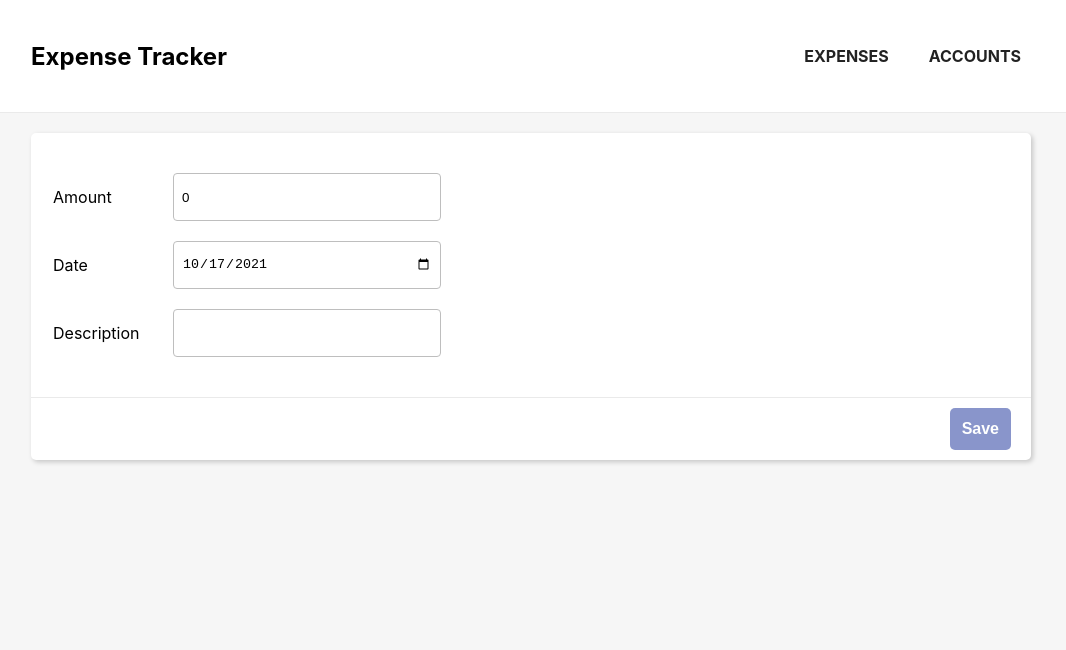
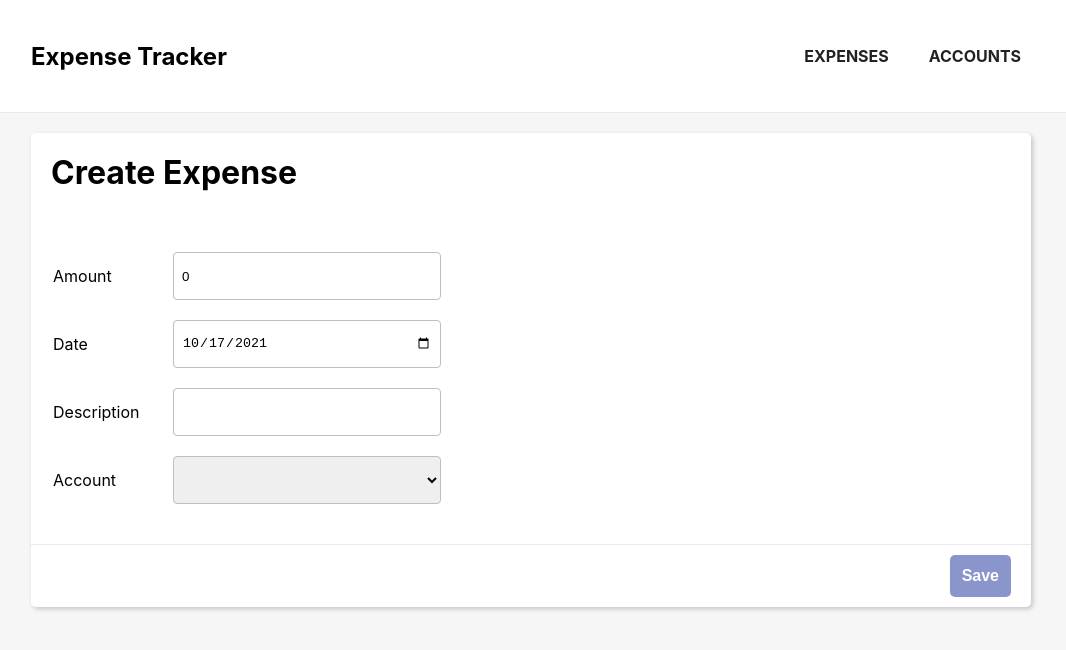
Before and after one commit to tranquangvu/rails-rounded-test, a React (Create React App) app in the folder frontend/: page /expenses/new in a window 1280 px wide. Shown: the top 650 px of the page, without its empty margins (109-1175 px from the left). Built offline with nearby package versions, Linux system fonts and the light colour scheme.

Commit message:
Allow to assign account to expense in ui

```diff
--- a/frontend/src/containers/AccountEdit/AccountEdit.js
+++ b/frontend/src/containers/AccountEdit/AccountEdit.js
@@ -16,12 +16,12 @@ const defaultAccountData = {
 
 function AccountEdit() {
   const { id } = useParams();
-  const history = useHistory();
+  const { notify } = useNotification();
   const [account, setAccount] = useState(id ? null : defaultAccountData);
   const [loadingStatus, setLoadingStatus] = useState(id ? "loading" : "loaded");
   const [isSaving, setIsSaving] = useState(false);
   const [isDeleting, setIsDeleting] = useState(false);
-  const { notify } = useNotification();
+  const history = useHistory();
   const isEditMode = !!id;
 
   useEffect(() => {
--- a/frontend/src/containers/AccountList/AccountList.js
+++ b/frontend/src/containers/AccountList/AccountList.js
@@ -32,7 +32,7 @@ const accountDataTableColumn = [
 function AccountList() {
   const history = useHistory();
   const [accounts, setAccounts] = useState([]);
-  const [status, setStatus] = useState("loading");
+  const [loadingStatus, setStatus] = useState("loading");
 
   useEffect(() => {
     async function loadAccounts() {
@@ -54,7 +54,7 @@ function AccountList() {
     history.push(`/accounts/${account.id}`);
   };
 
-  switch (status) {
+  switch (loadingStatus) {
     case "loading":
       return <LoadingIndicator />;
     case "error":
@@ -74,7 +74,7 @@ function AccountList() {
         </>
       );
     default:
-      throw new Error(`Unexpected status: ${status}`);
+      throw new Error(`Unexpected loadingStatus: ${loadingStatus}`);
   }
 }
 
--- a/frontend/src/containers/ExpenseEdit/ExpenseEdit.js
+++ b/frontend/src/containers/ExpenseEdit/ExpenseEdit.js
@@ -1,113 +1,47 @@
 import React, { useEffect, useState } from "react";
 import { useParams, useHistory } from "react-router-dom";
-import Button from "../../components/Button";
+import snakecaseKeys from "snakecase-keys";
+import camelcaseKeys from "camelcase-keys";
+
+import ExpenseForm from "./ExpenseForm";
 import ErrorMessage from "../../components/ErrorMessage";
 import LoadingIndicator from "../../components/LoadingIndicator";
 import useNotification from "../../hooks/useNotification";
 import request from "../../request";
-import styles from "./ExpenseEdit.module.css";
-
-function ExpenseForm({
-  expense, onSave, disabled, onDelete,
-}) {
-  const [changes, setChanges] = useState({});
-
-  function changeField(field, value) {
-    setChanges({
-      ...changes,
-      [field]: value,
-    });
-  }
-
-  const formData = {
-    ...expense,
-    ...changes,
-  };
-
-  function handleSubmit(event) {
-    event.preventDefault();
-    onSave(changes);
-  }
-
-  return (
-    <form autoComplete="off" onSubmit={handleSubmit} className={styles.form}>
-      <fieldset disabled={disabled ? "disabled" : undefined}>
-        <div className={styles.formRow}>
-          <label htmlFor="amount">Amount</label>
-          <input
-            required
-            min="0"
-            id="amount"
-            type="number"
-            value={formData.amount}
-            onChange={(event) => changeField("amount", event.target.value)}
-          />
-        </div>
-
-        <div className={styles.formRow}>
-          <label htmlFor="date">Date</label>
-          <input
-            required
-            id="date"
-            type="date"
-            value={formData.date}
-            onChange={(event) => changeField("date", event.target.value)}
-          />
-        </div>
-
-        <div className={styles.formRow}>
-          <label htmlFor="description">Description</label>
-          <input
-            required
-            id="description"
-            type="text"
-            value={formData.description}
-            onChange={(event) => changeField("description", event.target.value)}
-          />
-        </div>
-      </fieldset>
-
-      <div className={styles.formFooter}>
-        {expense.id && (
-          <Button action={onDelete} kind="danger" disabled={disabled}>
-            Delete
-          </Button>
-        )}
-        <Button
-          type="submit"
-          disabled={Object.keys(changes).length === 0 || disabled}
-        >
-          Save
-        </Button>
-      </div>
-    </form>
-  );
-}
 
 const defaultExpenseData = {
+  date: new Date().toISOString().substr(0, 10),
   amount: 0,
-  date: new Date().toISOString().substr(0, 10),
   description: "",
+  accountId: null,
 };
 
 function ExpenseEdit() {
   const { id } = useParams();
-  const history = useHistory();
+  const { notify } = useNotification();
+  const [accounts, setAccounts] = useState([]);
   const [expense, setExpense] = useState(id ? null : defaultExpenseData);
   const [loadingStatus, setLoadingStatus] = useState(id ? "loading" : "loaded");
-  const [isSaving, setSaving] = useState(false);
-  const [isDeleting, setDeleting] = useState(false);
-  const { notify } = useNotification();
+  const [isSaving, setIsSaving] = useState(false);
+  const [isDeleting, setIsDeleting] = useState(false);
+  const history = useHistory();
+  const isEditMode = !!id;
 
   useEffect(
     () => {
       async function loadExpense() {
         try {
-          const response = await request(`/expenses/${id}`, {
-            method: "GET",
-          });
-          if (response.ok) {
-            setExpense(response.body);
+          const [accountResponse, expenseResponse] = await Promise.all([
+            request("/accounts", { method: "GET" }),
+            request(`/expenses/${id}`, { method: "GET" }),
+          ]);
+
+          if (accountResponse.ok && expenseResponse.ok) {
+            const accounts = camelcaseKeys(accountResponse.body);
+            const expense = camelcaseKeys(expenseResponse.body);
+
+            setAccounts(accounts);
+            setExpense(expense);
             setLoadingStatus("loaded");
           } else {
             setLoadingStatus("error");
@@ -126,16 +60,20 @@ function ExpenseEdit() {
 
   const handleSave = async (changes) => {
     try {
-      setSaving(true);
-      const url = expense.id ? `/expenses/${expense.id}` : "/expenses";
-      const method = expense.id ? "PATCH" : "POST";
-      const body = expense.id ? changes : { ...defaultExpenseData, ...changes };
+      setIsSaving(true);
+      const url = isEditMode ? `/expenses/${expense.id}` : "/expenses";
+      const method = isEditMode ? "PATCH" : "POST";
+      const body = snakecaseKeys({ expense: isEditMode ? changes : { ...defaultExpenseData, ...changes } });
       const response = await request(url, {
         method,
         body,
       });
       if (response.ok) {
         setExpense(response.body);
+        notify({
+          message: `${isEditMode ? "Update" : "Create"} expense successfully`,
+          type: "success",
+        });
       } else {
         notify({
           message: "Failed to save expense. Please try again",
@@ -148,18 +86,22 @@ function ExpenseEdit() {
         type: "error",
       });
     } finally {
-      setSaving(false);
+      setIsSaving(false);
     }
   };
 
   const handleDelete = async () => {
-    setDeleting(true);
+    setIsDeleting(true);
     try {
       const response = await request(`/expenses/${expense.id}`, {
         method: "DELETE",
       });
       if (response.ok) {
         history.push("/expenses");
+        notify({
+          message: "Delete expense successfully",
+          type: "success",
+        });
       } else {
         notify({
           message: "Failed to delete expense. Please try again",
@@ -172,30 +114,29 @@ function ExpenseEdit() {
         type: "error",
       });
     } finally {
-      setDeleting(false);
+      setIsDeleting(false);
     }
   };
 
-  let content;
-  if (loadingStatus === "loading") {
-    content = <LoadingIndicator />;
-  } else if (loadingStatus === "loaded") {
-    content = (
+  switch (loadingStatus) {
+    case "loading":
+      return <LoadingIndicator />;
+    case "error":
+      return <ErrorMessage />;
+    case "loaded":
+      return (
         <ExpenseForm
-        key={expense.updated_at}
+          title={`${isEditMode ? "Update" : "Create"} Expense`}
+          accounts={accounts}
           expense={expense}
           onSave={handleSave}
           disabled={isSaving || isDeleting}
           onDelete={handleDelete}
         />
       );
-  } else if (loadingStatus === "error") {
-    content = <ErrorMessage />;
-  } else {
+    default:
       throw new Error(`Unexpected loadingStatus: ${loadingStatus}`);
   }
-
-  return <div>{content}</div>;
 }
 
 export default ExpenseEdit;
--- a/frontend/src/containers/ExpenseEdit/ExpenseEdit.module.css
+++ /dev/null
@@ -1,39 +0,0 @@
-.form {
-  overflow: hidden;
-  border-radius: var(--card-radius);
-  box-shadow: var(--card-shadow);
-  background: #fff;
-}
-
-.form fieldset {
-  border: none;
-  padding: 20px;
-}
-
-.formFooter {
-  display: flex;
-  justify-content: flex-end;
-  align-items: center;
-  border-top: 1px solid var(--border-color);
-  padding: 10px 20px;
-}
-
-.formRow {
-  display: flex;
-  margin: 20px 0;
-  align-items: center;
-}
-
-.formRow label {
-  width: 120px;
-}
-
-input[type="text"],
-input[type="number"],
-input[type="date"] {
-  padding: 8px;
-  height: 30px;
-  width: 250px;
-  border: 1px solid #bebebe;
-  border-radius: 4px;
-}
--- /dev/null
+++ b/frontend/src/containers/ExpenseEdit/ExpenseForm.js
@@ -0,0 +1,105 @@
+import React, { useState } from "react";
+import Button from "../../components/Button";
+import styles from "./ExpenseForm.module.css";
+
+function ExpenseForm({
+  title,
+  expense,
+  accounts,
+  onSave,
+  disabled,
+  onDelete,
+}) {
+  const [changes, setChanges] = useState({});
+
+  const changeField = (field, value) => {
+    setChanges({
+      ...changes,
+      [field]: value,
+    });
+  };
+
+  const formData = {
+    ...expense,
+    ...changes,
+  };
+
+  const handleSubmit = (event) => {
+    event.preventDefault();
+    onSave(changes);
+  };
+
+  return (
+    <form autoComplete="off" onSubmit={handleSubmit} className={styles.form}>
+      <h1 className={styles.formTitle}>{title}</h1>
+
+      <fieldset disabled={disabled ? "disabled" : undefined}>
+        <div className={styles.formRow}>
+          <label htmlFor="amount">Amount</label>
+          <input
+            required
+            min="0"
+            id="amount"
+            type="number"
+            value={formData.amount}
+            onChange={(event) => changeField("amount", event.target.value)}
+          />
+        </div>
+
+        <div className={styles.formRow}>
+          <label htmlFor="date">Date</label>
+          <input
+            required
+            id="date"
+            type="date"
+            value={formData.date}
+            onChange={(event) => changeField("date", event.target.value)}
+          />
+        </div>
+
+        <div className={styles.formRow}>
+          <label htmlFor="description">Description</label>
+          <input
+            required
+            id="description"
+            type="text"
+            value={formData.description}
+            onChange={(event) => changeField("description", event.target.value)}
+          />
+        </div>
+
+        <div className={styles.formRow}>
+          <label htmlFor="accountId">Account</label>
+          <select
+            required
+            id="accountId"
+            value={formData.accountId}
+            onChange={(event) => changeField("accountId", event.target.value)}
+          >
+            {accounts.map((account) => (
+              <option
+                key={account.id}
+                value={account.id}
+              >
+                {account.name}
+              </option>
+            ))}
+          </select>
+        </div>
+      </fieldset>
+
+      <div className={styles.formFooter}>
+        {expense.id && (
+          <Button action={onDelete} kind="danger" disabled={disabled}>
+            Delete
+          </Button>
+        )}
+        <Button type="submit" disabled={Object.keys(changes).length === 0 || disabled}>
+          Save
+        </Button>
+      </div>
+    </form>
+  );
+}
+
+export default ExpenseForm;
--- /dev/null
+++ b/frontend/src/containers/ExpenseEdit/ExpenseForm.module.css
@@ -0,0 +1,50 @@
+.form {
+  overflow: hidden;
+  border-radius: var(--card-radius);
+  box-shadow: var(--card-shadow);
+  background: #fff;
+}
+
+.form fieldset {
+  border: none;
+  padding: 20px;
+}
+
+.formTitle {
+  font-size: 2rem;
+  font-weight: bold;
+  margin: 20px;
+}
+
+.formFooter {
+  display: flex;
+  justify-content: flex-end;
+  align-items: center;
+  border-top: 1px solid var(--border-color);
+  padding: 10px 20px;
+}
+
+.formRow {
+  display: flex;
+  margin: 20px 0;
+  align-items: center;
+}
+
+.formRow label {
+  width: 120px;
+}
+
+input[type="text"],
+input[type="number"],
+input[type="date"],
+select {
+  padding: 8px;
+  height: 30px;
+  width: 250px;
+  border: 1px solid #bebebe;
+  border-radius: 4px;
+}
+
+select {
+  box-sizing: content-box;
+}
--- a/frontend/src/containers/ExpenseList/ExpenseList.js
+++ b/frontend/src/containers/ExpenseList/ExpenseList.js
@@ -1,55 +1,39 @@
 import React, { useEffect, useState } from "react";
-import { Link } from "react-router-dom";
+import { useHistory } from "react-router-dom";
+import camelcaseKeys from "camelcase-keys";
+import request from "../../request";
+
 import Button from "../../components/Button";
 import LoadingIndicator from "../../components/LoadingIndicator";
 import ErrorMessage from "../../components/ErrorMessage";
-import request from "../../request";
+import DataTable from "../../components/DataTable/DataTable";
+import { formatCurrency } from "../../utils";
 import styles from "./ExpenseList.module.css";
 
-function ExpenseRow({ expense }) {
-  return (
-    <li className={styles.item}>
-      <Link to={`/expenses/${expense.id}`} className={styles.itemInner}>
-        <div className={styles.descriptionText}>{expense.description}</div>
-        <div className={styles.amountText}>
-          $
-          {expense.amount.toFixed(2)}
-        </div>
-      </Link>
-    </li>
-  );
-}
-
-function ExpenseTable({ expenses }) {
-  const newExpenseButton = <Button to="/expenses/new">New Expense</Button>;
-
-  if (expenses.length === 0) {
-    return (
-      <div className={styles.emptyState}>
-        <div className={styles.emptyStateMessage}>
-          You haven't recorded any expenses.
-        </div>
-        <div>{newExpenseButton}</div>
-      </div>
-    );
-  }
-
-  return (
-    <>
-      <ul className={styles.list}>
-        {expenses.map((expense) => (
-          <ExpenseRow key={expense.id} expense={expense} />
-        ))}
-      </ul>
-
-      <div className={styles.actions}>{newExpenseButton}</div>
-    </>
-  );
-}
+const expenseDataTableColumn = [
+  {
+    key: "id",
+    name: "ID",
+  },
+  {
+    key: "description",
+    name: "Description",
+  },
+  {
+    key: "date",
+    name: "Date",
+  },
+  {
+    key: "amount",
+    name: "amount",
+    render: (expense) => formatCurrency(expense.amount),
+  },
+];
 
 function ExpenseList() {
+  const history = useHistory();
   const [expenses, setExpenses] = useState([]);
-  const [status, setStatus] = useState("loading");
+  const [loadingStatus, setLoadingStatus] = useState("loading");
 
   useEffect(() => {
     async function loadExpenses() {
@@ -57,28 +41,42 @@ function ExpenseList() {
         method: "GET",
       });
       if (response.ok) {
-        setExpenses(response.body);
-        setStatus("loaded");
+        setExpenses(camelcaseKeys(response.body));
+        setLoadingStatus("loaded");
       } else {
-        setStatus("error");
+        setLoadingStatus("error");
       }
     }
 
     loadExpenses();
   }, []);
 
-  let content;
-  if (status === "loading") {
-    content = <LoadingIndicator />;
-  } else if (status === "loaded") {
-    content = <ExpenseTable expenses={expenses} />;
-  } else if (status === "error") {
-    content = <ErrorMessage />;
-  } else {
-    throw new Error(`Unexpected status: ${status}`);
+  const handleRowClick = (expense) => {
+    history.push(`/expenses/${expense.id}`);
+  };
+
+  switch (loadingStatus) {
+    case "loading":
+      return <LoadingIndicator />;
+    case "error":
+      return <ErrorMessage />;
+    case "loaded":
+      return (
+        <>
+          <DataTable
+            data={expenses}
+            columns={expenseDataTableColumn}
+            onRowClick={handleRowClick}
+            rowKey="id"
+          />
+          <div className={styles.actions}>
+            <Button to="/expenses/new">New Expense</Button>
+          </div>
+        </>
+      );
+    default:
+      throw new Error(`Unexpected loadingStatus: ${loadingStatus}`);
   }
-
-  return content;
 }
 
 export default ExpenseList;
```
Also changed, not shown: frontend/src/containers/AccountEdit/AccountEdit.module.css (added). Lines whose indentation alone changed are shown as unchanged.
